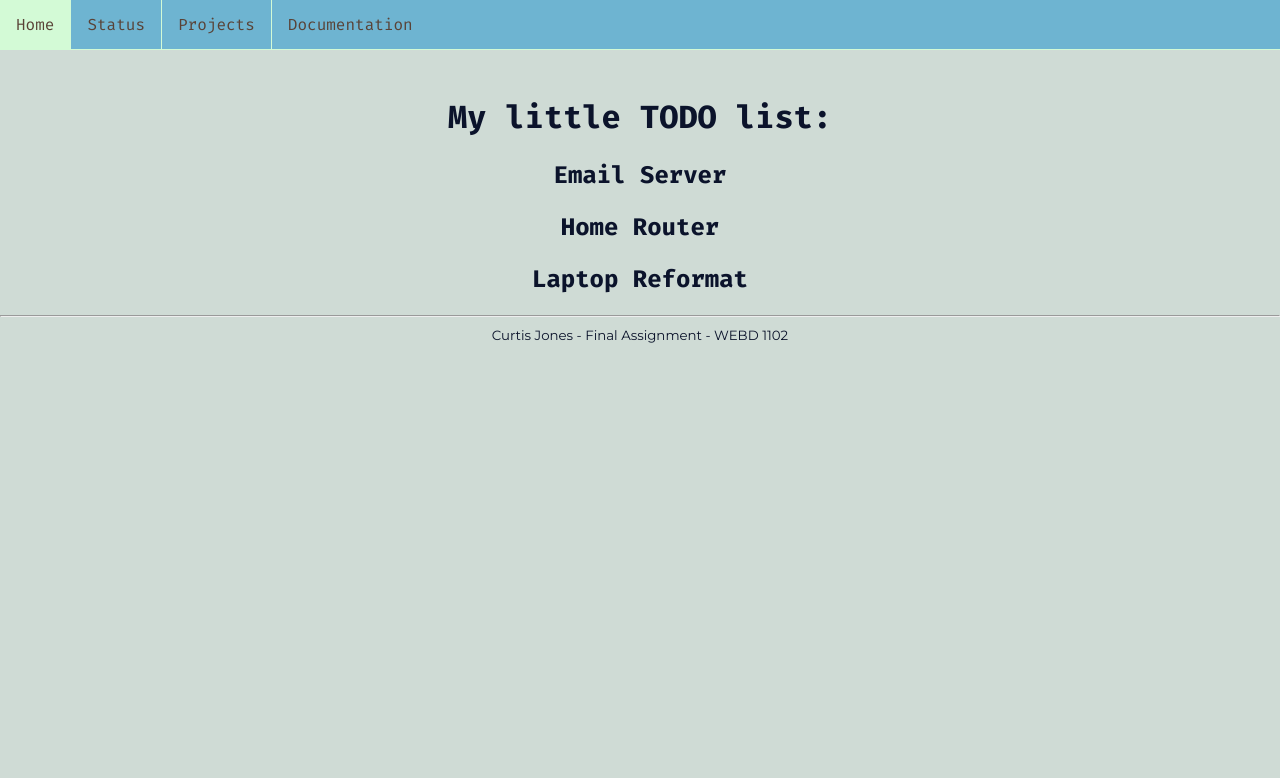
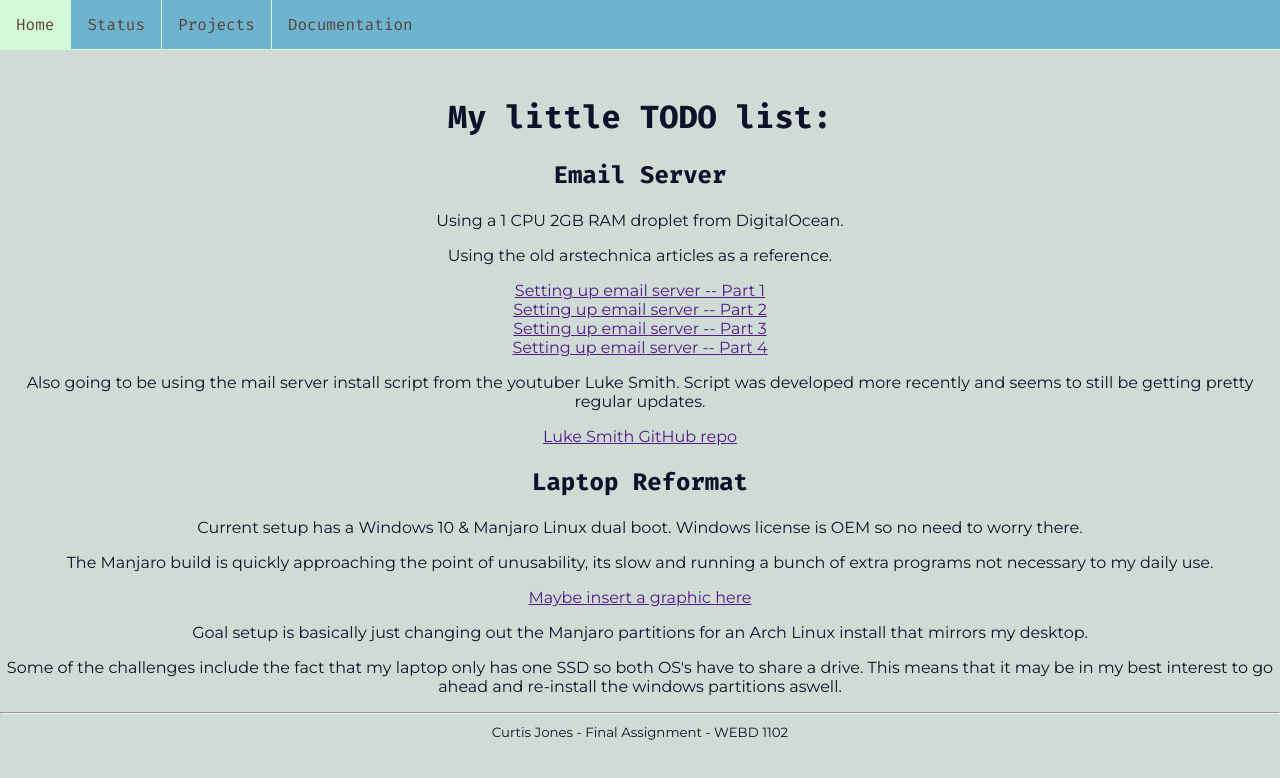
Before and after one commit to ikubetoomuzik/webdfinalproj, a plain HTML site: page site/projects.html in a window 1280 px wide. Drawn offline with Linux system fonts and the light colour scheme.

Commit message:
reformatted css vars and added projects content

```diff
--- a/site/css/documentation.css
+++ b/site/css/documentation.css
@@ -3,16 +3,21 @@
  * Due December 14, 2019 */
 
 /* Colours:
- * #CFDBD5 -- Light Grey (No dumb name to fix)
- * #6EB4D1 -- Iceberg (Lighter Blue)
- * #0B132B -- Maastricht Blue (Dark Blue)
- * #594236 -- Dark Liver (Dark Brown)
- * #D3FAD6 -- Aero Blue (Pale Green/Teal Colour) */
+ * --main-bg: #CFDBD5 -- Light Grey (No dumb name to fix)
+ * --sub-bg: #6EB4D1 -- Iceberg (Lighter Blue)
+ * --main-txt: #0B132B -- Maastricht Blue (Dark Blue)
+ * --main-hightlight: #594236 -- Dark Liver (Dark Brown)
+ * --sub-highlight: #D3FAD6 -- Aero Blue (Pale Green/Teal Colour) */
 
-:root {
-    --main-bg: #CFDBD5;
-    --sub-bg: #6EB4D1;
-    --main-txt: #0B132B;
-    --main-highlight: #594236;
-    --sub-highlight: #D3FAD6;
-}
+/* *** General Formatting *** */
+
+/* *** End GF *** */
+/* *** Header Formatting *** */
+
+/* *** End HF *** */
+/* *** Main Formatting *** */
+
+/* *** End MF *** */
+/* *** Footer Formatting *** */
+
+/* *** End FF *** */
--- a/site/css/home.css
+++ b/site/css/home.css
@@ -3,46 +3,21 @@
  * Due December 14, 2019 */
 
 /* Colours:
- * #CFDBD5 -- Light Grey (No dumb name to fix)
- * #6EB4D1 -- Iceberg (Lighter Blue)
- * #0B132B -- Maastricht Blue (Dark Blue)
- * #594236 -- Dark Liver (Dark Brown)
- * #D3FAD6 -- Aero Blue (Pale Green/Teal Colour) */
-
-:root {
-    --main-bg: #CFDBD5;
-    --sub-bg: #6EB4D1;
-    --main-txt: #0B132B;
-    --main-highlight: #594236;
-    --sub-highlight: #D3FAD6;
-}
+ * --main-bg: #CFDBD5 -- Light Grey (No dumb name to fix)
+ * --sub-bg: #6EB4D1 -- Iceberg (Lighter Blue)
+ * --main-txt: #0B132B -- Maastricht Blue (Dark Blue)
+ * --main-hightlight: #594236 -- Dark Liver (Dark Brown)
+ * --sub-highlight: #D3FAD6 -- Aero Blue (Pale Green/Teal Colour) */
 
 /* *** General Formatting *** */
 
-body {
-    display: grid;
-    grid-template-rows: 1.5fr auto auto auto auto 0.5fr;
-    grid-template-areas:
-    'header'
-    'main'
-    'main'
-    'main'
-    'main'
-    'footer';
-}
-
 /* *** End GF *** */
 /* *** Header Formatting *** */
-
-#pg-header {
-    grid-area: header;
-}
 
 /* *** End HF *** */
 /* *** Main Formatting *** */
 
 main {
-    grid-area: main;
     display: grid;
     grid-template-columns: 7fr 3fr;
     grid-template-areas:
@@ -169,8 +144,4 @@ main {
 /* *** End MF *** */
 /* *** Footer Formatting *** */
 
-footer {
-    grid-area: footer;
-}
-
 /* *** End FF *** */
--- a/site/css/main.css
+++ b/site/css/main.css
@@ -45,7 +45,7 @@ nav {
     width: 100%;
 }
 
-ul {
+nav ul {
     list-style-type: none;
     margin: 0;
     padding: 0;
@@ -54,16 +54,16 @@ ul {
     border-bottom: 1px solid var(--sub-highlight);
 }
 
-li {
+nav ul li {
     float: left;
     border-right: 1px solid var(--sub-highlight);
 }
 
-li:last-child {
+nav ul li:last-child {
     border-right: none;
 }
 
-li a {
+nav ul li a {
     display: block;
     color: var(--main-highlight);
     padding: 14px 16px;
@@ -71,7 +71,7 @@ li a {
     font-family: 'Fira Code', monospace;
 }
 
-li a:hover {
+nav ul li a:hover {
     background-color: var(--sub-highlight);
 }
 
@@ -83,6 +83,14 @@ li a:hover {
 }
 
 /* *** End HF *** */
+/* *** Footer Formatting *** */
+
 hr {
     color: var(--main-highlight);
 }
+
+small {
+	padding: 20px 0;
+}
+
+/* *** End FF *** */
--- a/site/css/projects.css
+++ b/site/css/projects.css
@@ -3,16 +3,47 @@
  * Due December 14, 2019 */
 
 /* Colours:
- * #CFDBD5 -- Light Grey (No dumb name to fix)
- * #6EB4D1 -- Iceberg (Lighter Blue)
- * #0B132B -- Maastricht Blue (Dark Blue)
- * #594236 -- Dark Liver (Dark Brown)
- * #D3FAD6 -- Aero Blue (Pale Green/Teal Colour) */
+ * --main-bg: #CFDBD5 -- Light Grey (No dumb name to fix)
+ * --sub-bg: #6EB4D1 -- Iceberg (Lighter Blue)
+ * --main-txt: #0B132B -- Maastricht Blue (Dark Blue)
+ * --main-hightlight: #594236 -- Dark Liver (Dark Brown)
+ * --sub-highlight: #D3FAD6 -- Aero Blue (Pale Green/Teal Colour) */
 
-:root {
-    --main-bg: #CFDBD5;
-    --sub-bg: #6EB4D1;
-    --main-txt: #0B132B;
-    --main-highlight: #594236;
-    --sub-highlight: #D3FAD6;
+/* *** General Formatting *** */
+
+ul {
+    list-style-type: none;
+    margin: 0;
+    padding: 0;
 }
+
+li {
+    margin: 0;
+}
+
+/* *** End GF *** */
+/* *** Header Formatting *** */
+
+ #pg-header {
+	 grid-area: header;
+}
+
+/* *** General Formatting *** */
+
+/* *** End GF *** */
+/* *** Header Formatting *** */
+
+/* *** End HF *** */
+/* *** Main Formatting *** */
+
+/* *** End MF *** */
+/* *** Footer Formatting *** */
+
+/* *** End FF *** */
+/* *** End HF *** */
+/* *** Main Formatting *** */
+
+/* *** End MF *** */
+/* *** Footer Formatting *** */
+
+/* *** End FF *** */
--- a/site/css/status.css
+++ b/site/css/status.css
@@ -3,16 +3,21 @@
  * Due December 14, 2019 */
 
 /* Colours:
- * #CFDBD5 -- Light Grey (No dumb name to fix)
- * #6EB4D1 -- Iceberg (Lighter Blue)
- * #0B132B -- Maastricht Blue (Dark Blue)
- * #594236 -- Dark Liver (Dark Brown)
- * #D3FAD6 -- Aero Blue (Pale Green/Teal Colour) */
+ * --main-bg: #CFDBD5 -- Light Grey (No dumb name to fix)
+ * --sub-bg: #6EB4D1 -- Iceberg (Lighter Blue)
+ * --main-txt: #0B132B -- Maastricht Blue (Dark Blue)
+ * --main-hightlight: #594236 -- Dark Liver (Dark Brown)
+ * --sub-highlight: #D3FAD6 -- Aero Blue (Pale Green/Teal Colour) */
 
-:root {
-    --main-bg: #CFDBD5;
-    --sub-bg: #6EB4D1;
-    --main-txt: #0B132B;
-    --main-highlight: #594236;
-    --sub-highlight: #D3FAD6;
-}
+/* *** General Formatting *** */
+
+/* *** End GF *** */
+/* *** Header Formatting *** */
+
+/* *** End HF *** */
+/* *** Main Formatting *** */
+
+/* *** End MF *** */
+/* *** Footer Formatting *** */
+
+/* *** End FF *** */
--- a/site/projects.html
+++ b/site/projects.html
@@ -25,13 +25,29 @@
         </header>
         <main>
             <section id='email-server'>
-                <h2>Email Server</h2>
-            </section>
-            <section id='home-router'>
-                <h2>Home Router</h2>
+		<header>
+		    <h2>Email Server</h2>
+	        </header>
+		<p>Using a 1 CPU 2GB RAM droplet from DigitalOcean.</p>
+		<p>Using the old arstechnica articles as a reference.</p>
+                <ul>
+                    <li><a href=''>Setting up email server -- Part 1</a></li>
+                    <li><a href=''>Setting up email server -- Part 2</a></li>
+                    <li><a href=''>Setting up email server -- Part 3</a></li>
+                    <li><a href=''>Setting up email server -- Part 4</a></li>
+                </ul>
+		<p>Also going to be using the mail server install script from the youtuber Luke Smith. Script was developed more recently and seems to still be getting pretty regular updates.</p>
+                <a href=''>Luke Smith GitHub repo</a>
             </section>
             <section id='laptop-reformating'>
-                <h2>Laptop Reformat</h2>
+		<header>
+                    <h2>Laptop Reformat</h2>
+	        </header>
+		<p>Current setup has a Windows 10 & Manjaro Linux dual boot. Windows license is OEM so no need to worry there.</p>
+		<p>The Manjaro build is quickly approaching the point of unusability, its slow and running a bunch of extra programs not necessary to my daily use.</p>
+                <a href=''>Maybe insert a graphic here</a>
+		<p>Goal setup is basically just changing out the Manjaro partitions for an Arch Linux install that mirrors my desktop.</p>
+		<p>Some of the challenges include the fact that my laptop only has one SSD so both OS's have to share a drive. This means that it may be in my best interest to go ahead and re-install the windows partitions aswell.</p>
             </section>
         </main>
         <footer>
```
